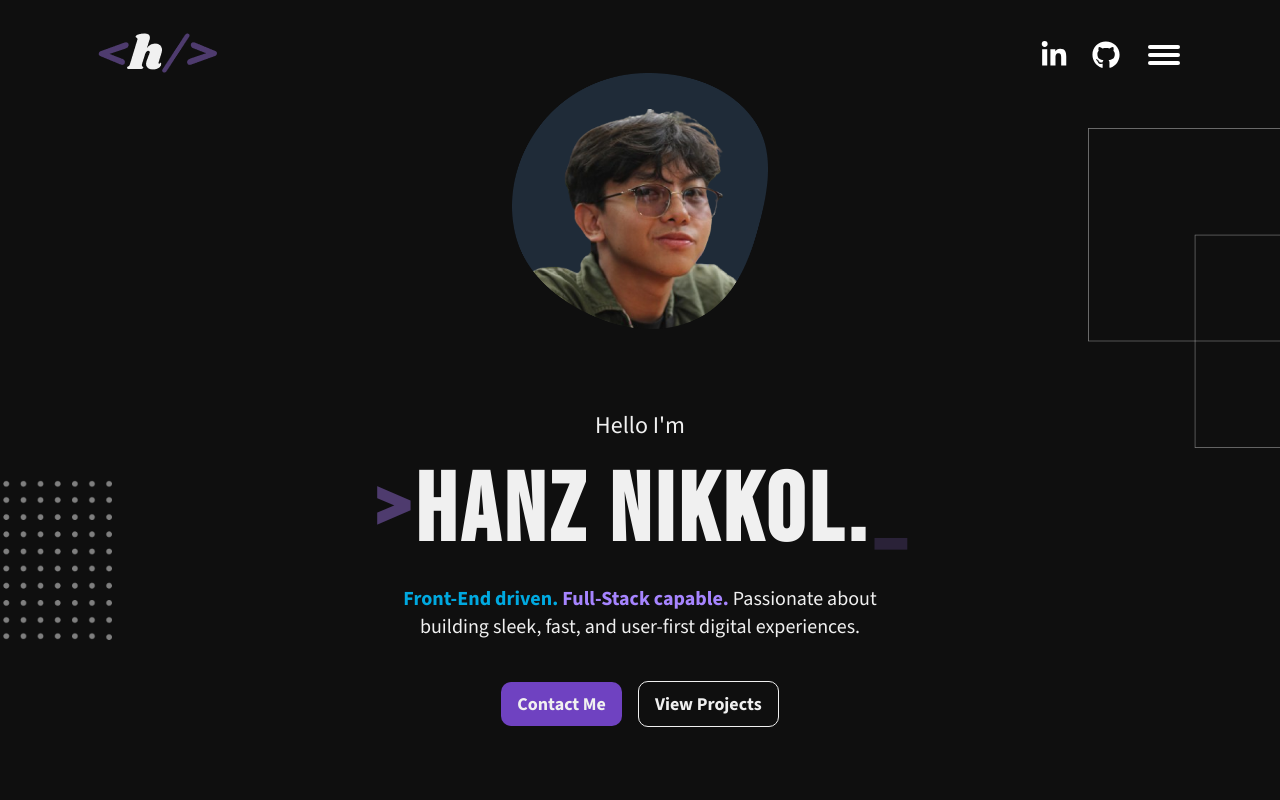
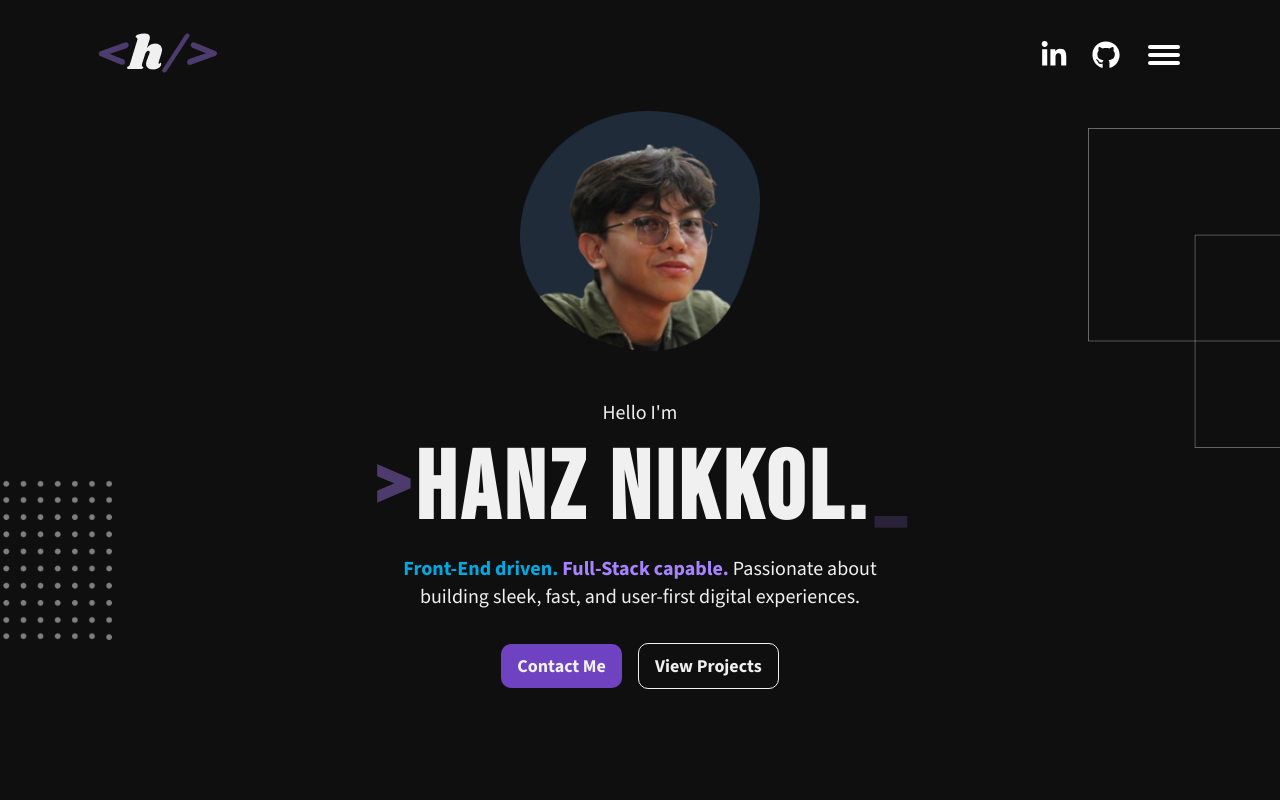
Before and after one commit to hanznikkol/hanznikkol-portfolio, a React (Vite) app: page / in a window 1280 px wide. Shown: the top 800 px of the page. Built offline with nearby package versions, Linux system fonts and the light colour scheme.

Commit message:
Responsive Fix

```diff
--- a/src/components/Home.jsx
+++ b/src/components/Home.jsx
@@ -46,17 +46,17 @@ function Home() {
 
             {/* Content */}
             <div className="flex justify-center items-center w-full h-full px-4 lg:px-16">
-                <div className="w-full max-w-2xl h-fit flex flex-col items-center justify-center gap-12 xl:gap-20 lg:px-8">
+                <div className="w-full max-w-2xl h-fit flex flex-col items-center justify-center gap-12 2xl:gap-16 lg:px-8">
 
                     {/* Profile Image */}
-                    <div className="w-40 h-40 lg:w-64 lg:h-64 z-20">
+                    <div className="w-40 h-40 lg:w-48 lg:h-48 xl:w-60 xl:h-60 2xl:w-64 2xl:h-64 z-20">
                         <img src={mePhoto} className="w-full h-full object-cover" />
                     </div>
 
                     {/* Text Block */}
-                    <div className="flex flex-col justify-center items-center gap-4 lg:gap-6">
-                        <p className="text-lg lg:text-2xl text-spectral-white">Hello I&apos;m</p>
-                        <h1 className="text-center tracking-wider font-bebas-neue font-bold text-5xl md:text-6xl lg:text-8xl">
+                    <div className="flex flex-col justify-center items-center gap-4">
+                        <p className="text-sm lg:text-lg xl:text-xl text-spectral-white">Hello I&apos;m</p>
+                        <h1 className="text-center tracking-wider font-bebas-neue font-bold text-5xl md:text-6xl lg:text-7xl xl:text-8xl">
                             <span className="text-mystic-purple">&gt;</span>
                             <span className="inline-flex">
                                 <span ref={textRef} className="text-spectral-white"></span>
@@ -64,7 +64,7 @@ function Home() {
                             </span>
                         </h1>
                         <div className="max-w-xl px-6">
-                            <p className="text-center text-sm lg:text-xl text-spectral-white">
+                            <p className="text-center text-sm lg:text-lg xl:text-xl text-spectral-white">
                                 <strong className="text-highlight">Front-End driven.</strong> <strong className="text-violet-400">Full-Stack capable.</strong> Passionate about building sleek, fast, and user-first digital experiences.
                             </p>
                         </div>
--- a/src/components/Works.jsx
+++ b/src/components/Works.jsx
@@ -71,9 +71,9 @@ function Works() {
       >
         {projects.map((project, index) => (
           <SwiperSlide key={index}>
-            <div className='flex lg:items-center flex-col xl:flex-row w-full h-screen lg:gap-2 p-8 lg:py-4 lg:pr-24 cursor-grab grab-active'>
+            <div className='flex lg:items-center flex-col lg:flex-row w-full h-screen lg:gap-2 p-8 lg:py-4 lg:pr-24 cursor-grab grab-active'>
               {/* Mockup Images */}
-              <div className='w-full lg:w-[60%] lg:h-[75%]'>
+              <div className='w-full lg:w-[60%] lg:h-[55%] xl:w-[60%] xl:h-[70%]'>
                 <img src={project.mockup} alt='' className='w-full h-full'/>
               </div>
 
@@ -89,7 +89,7 @@ function Works() {
                       </Badge>
                     ))}
                   </div>
-                  <p className='mt-4 text-sm lg:text-lg'>{project.desc}</p>
+                  <p className='mt-4 text-sm lg:text-base xl:text-lg'>{project.desc}</p>
 
                   <div className='flex gap-2 items-center'>
                     {project.repoLink && (
```
